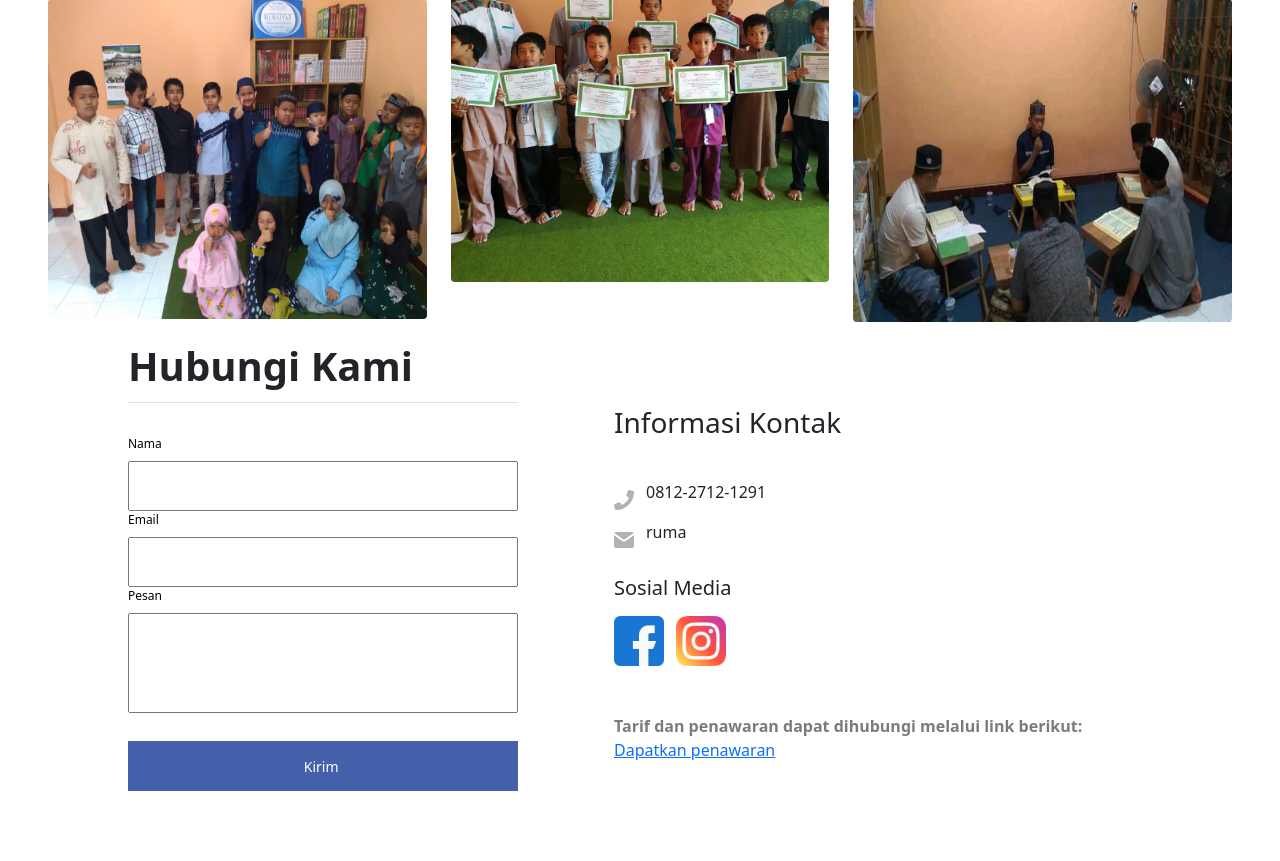
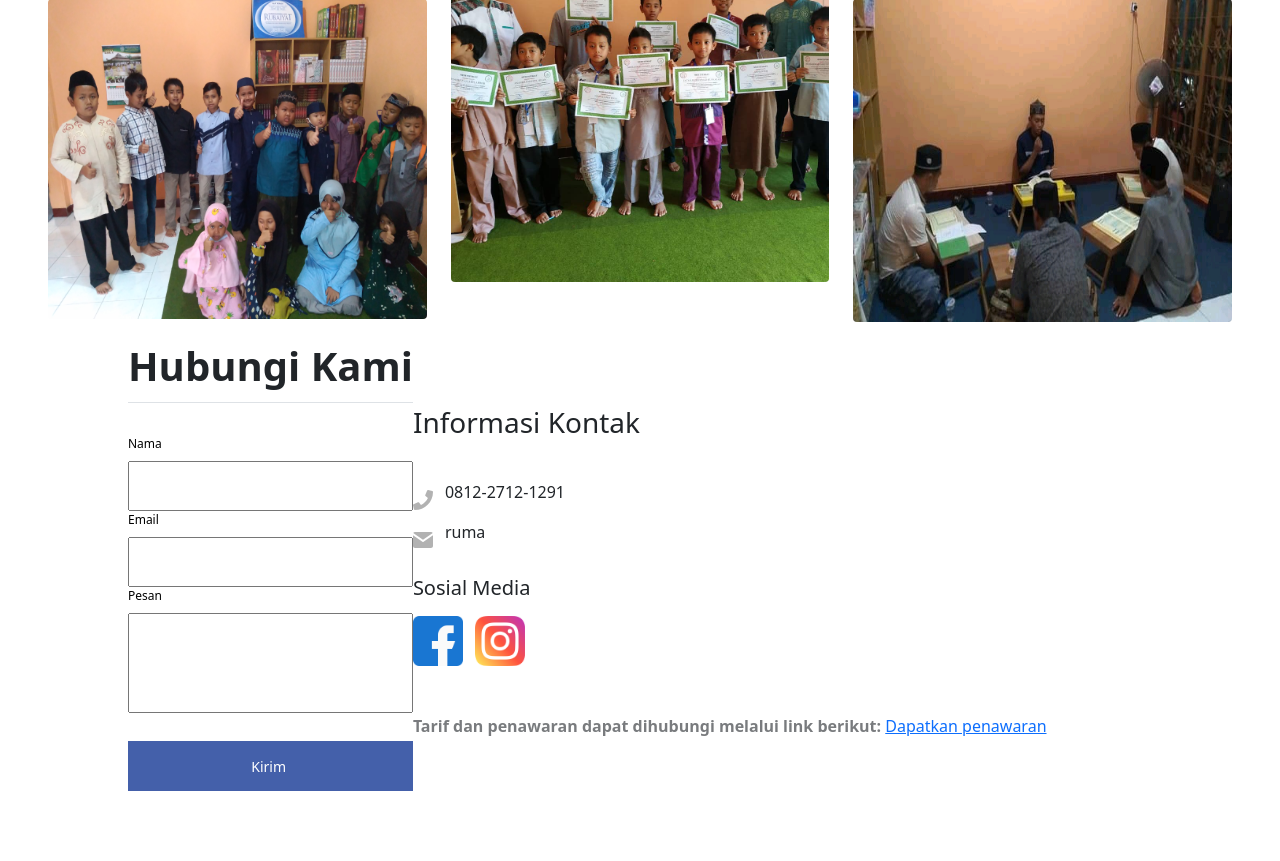
Before and after one commit to ariefrachel/rumahquran, a PHP site: page / in a window 1280 px wide. Shown: the part 3082-3943 px from the top of the page. Run offline with PHP 8.4, Linux system fonts and the light colour scheme; some libraries are stand-ins or nearby versions.

Commit message:
Add files via upload

```diff
--- a/index.html
+++ b/index.html
@@ -310,8 +310,7 @@
                     <input type="submit" id="button" value="Kirim ">
                 </form>
             </div>
-            <div style="padding-left: 6em; visibility: visible; animation-name: fadeInRight;"
-                id="contacts wow fadeInRight col-md-6">
+            <div id="contacts wow fadeInRight col-md-6">
                 <h3 style="margin-top: 60px;">Informasi Kontak</h3>
                 <br>
                 <div class="contact">
--- a/style.css
+++ b/style.css
@@ -17,7 +17,7 @@
 }
 
 #kontak {
-  width: 100%;
+
   padding-left: 10%;
   padding-right: 10%;
 }
@@ -35,8 +35,7 @@
 }
 
 .field input {
-  display: block;
-  min-width: 390px;
+  width: 100%;
   height: 50px;
   line-height: 1.5;
   font-size: 14px;
@@ -79,6 +78,10 @@ input[type="submit"] {
   #kontak {
     display: block;
   }
+
+  #kontak {
+    width: 80%;
+  }
 }
 
 .foot {
```
